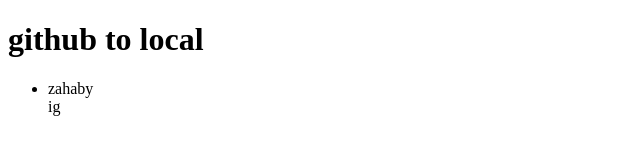
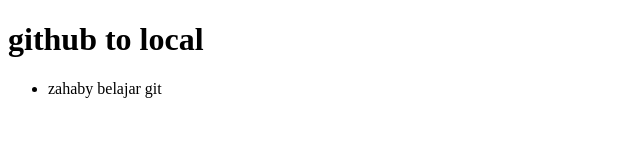
Before and after one commit to Zahaby18/github-to-local, a plain HTML site: page index.html in a window 1280 px wide. Shown: the whole page, without its empty margins (0-640 px from the left). Drawn offline with Linux system fonts and the light colour scheme.

Commit message:
Update index.html

```diff
--- a/index.html
+++ b/index.html
@@ -8,7 +8,7 @@
 <body>
     <h1>github to local</h1>
     <ul>
-        <li>zahaby</li>
-ig    </ul>
+        <li>zahaby belajar git</li>
+    </ul>
 </body>
 </html>
```
